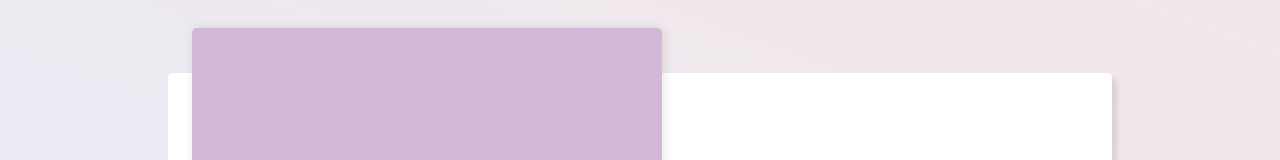
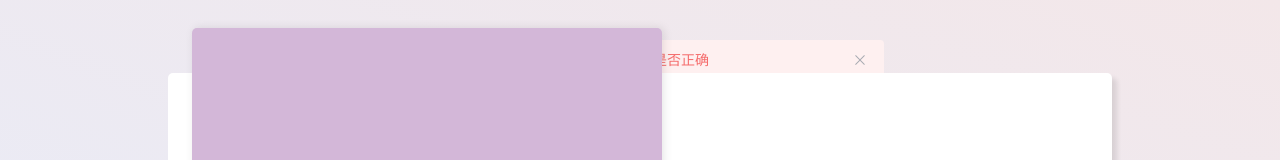
Before and after one commit to Caizqczq/UniLife, a Vue app in the folder Front/vue-unilife/: page / in a window 1280 px wide. Both pictures are taken after a click on the button "注册". Shown: the top 160 px of the page. Built offline with nearby package versions, Linux system fonts and the light colour scheme.

Commit message:
错误信息提示完成

```diff
--- a/Front/vue-unilife/src/components/LogPage.vue
+++ b/Front/vue-unilife/src/components/LogPage.vue
@@ -27,19 +27,6 @@ const form_box = ref<HTMLElement | null>(null);
 //保证界面切换后不出现非对应的错误提示——可优化！！！！！
     const switchLoginEvent = () =>{
     password.value = vericode.value = verifyPassword.value = "";
-    if(switchLogin.value)//注册切换登录
-    {
-        if(switchLoginMethod.value)//邮箱登录切换密码登录
-        {
-            password.value = verifyPassword.value = 123456;
-
-        }
-        else
-        {
-            vericode.value = 1;
-        }
-    }
-
     switchLogin.value = !switchLogin.value;
     switchLogin.value ? transRate.value = '0' : transRate.value = '90';
     if(form_box.value)
@@ -199,13 +186,17 @@ async function login(){
 
 <template>
     <title>登录</title>
+    <!-- 错误信息显示，但是有bug无法显示 -->
     <el-alert
+        class = "error-msg"
         v-if="showErrors"
-        title={{ ErrorsMessage }}
+        :title=ErrorsMessage
         type="error"
         :closable="true"
         @close="showErrors = false"
+        show-icon = "true"
         center/>
+    <!-- 登录注册表单 -->
     <div class = "container">
         <div ref = "form_box" class = "form-box">
             <!-- 注册表单 -->
@@ -218,7 +209,7 @@ async function login(){
                 <input type="password" placeholder="密码" v-model="password">
                 <input type ="password" placeholder = "确认密码" v-model = "verifyPassword">
                 <input type="text" placeholder="验证码" v-model="vericode">
-                <button @click = "onRegisterSubmit;checkErrors">注册</button>
+                <button @click = "onRegisterSubmit(),checkErrors()">注册</button>
             </div>
             <!-- 登录表单 -->
             <div class = "login-box" :class ="{hidden: switchLogin}">
@@ -237,7 +228,7 @@ async function login(){
                         <input type="text" placeholder="验证码" v-model="vericode">
                         <button class = "switch-btn" @click="switchLoginMethodEvent">密码登录</button>
                 </div>
-                <button @click="chooseLogin;checkErrors">登录</button>
+                <button @click="chooseLogin(),checkErrors()">登录</button>
             </div>
         </div>
     <div>
@@ -288,14 +279,11 @@ async function login(){
         position: relative;
     }
 
-    .error-msg p{
-        align-items: center;
-        position:absolute;
-        flex-direction: column;
-        color:#fff;
-        font-size:20px;
-        top:12%;
-        left:37%;
+    .error-msg{
+        width:500px;
+        position: absolute;
+        top:5%;
+        left:30%;
     }
 
     .form-box{
```
